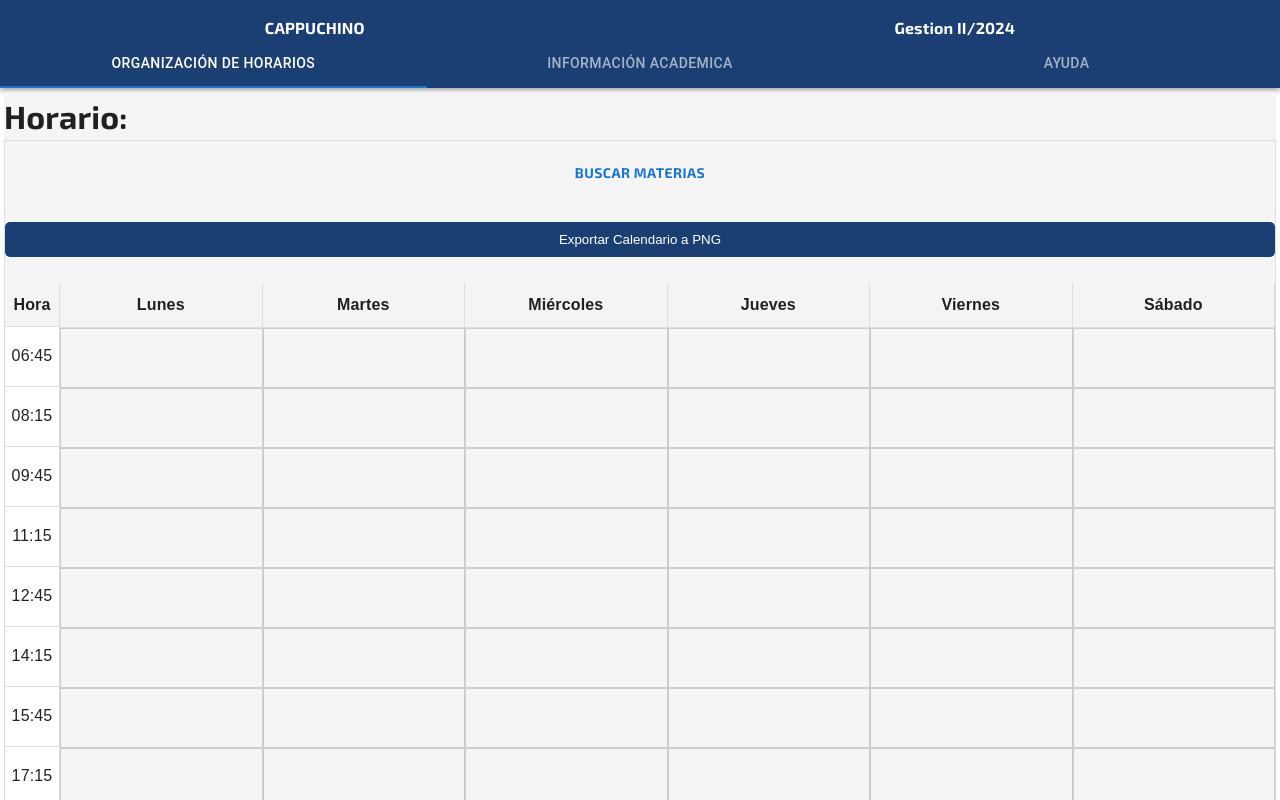
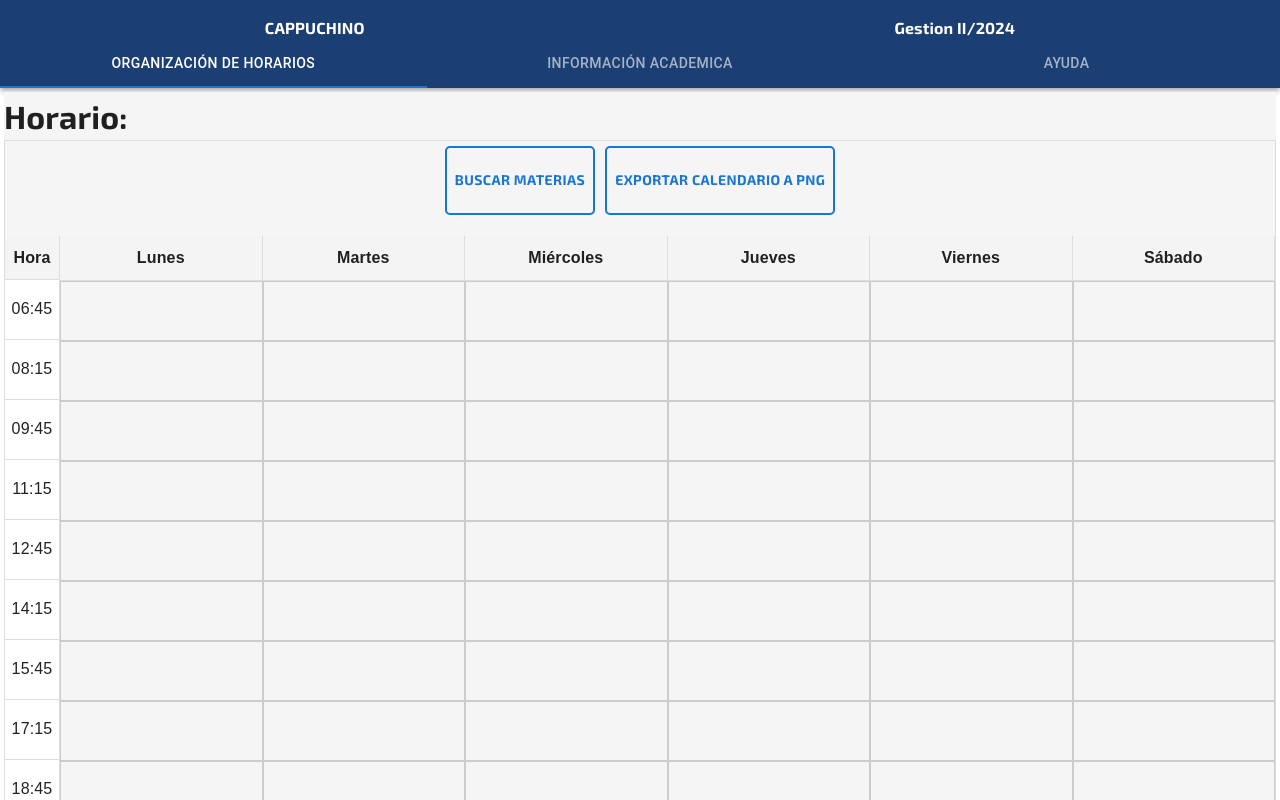
Before and after one commit to MauriErick24/horarios, a React (Vite) app in the folder horarios/: page / in a window 1280 px wide. Shown: the top 800 px of the page. Built offline with nearby package versions, Linux system fonts and the light colour scheme.

Commit message:
botones exportar

```diff
--- a/horarios/src/components/New/Calendar.jsx
+++ b/horarios/src/components/New/Calendar.jsx
@@ -212,26 +212,35 @@ const Calendar = () => {
 
   return (
     <div className="calendar-container" ref={calendarRef}>
-      <Box sx={{ textAlign: "center", pt: 0 }}>
+      <div style={{ display: "flex", justifyContent: "center" }}>
+        <Box
+          sx={{
+            textAlign: "center",
+            pt: 0,
+            border: "2px solid #1976d2",
+            borderRadius: "5px",
+            margin: "5px",
+          }}
+        >
           <Button onClick={handleScroll}>
             <p className="exo-2-bold">Buscar materias</p>
           </Button>
         </Box>
-      {/* Botón para exportar */}
-      <button
-        onClick={exportToPNG}
-        style={{
-          marginBottom: "10px",
-          padding: "10px",
-          background: "#1c3f73",
-          color: "white",
-          border: "none",
+        <Box
+          sx={{
+            textAlign: "center",
+            pt: 0,
+            border: "2px solid #1976d2",
             borderRadius: "5px",
-          cursor: "pointer",
+            margin: "5px",
           }}
         >
-        Exportar Calendario a PNG
-      </button>
+          <Button onClick={exportToPNG}>
+            <p className="exo-2-bold"> Exportar Calendario a PNG</p>
+          </Button>
+        </Box>
+      </div>
+
       {/* Calendario */}
       <div className="calendar-main">
         <div className="calendar-time-column">
@@ -340,7 +349,7 @@ const Calendar = () => {
             renderInput={(params) => (
               <TextField {...params} label="Selecciona una carrera" />
             )}
-            sx={{ width: 600 }}
+            sx={{ width: "100%" }}
             disableClearable
           />
 
@@ -349,7 +358,7 @@ const Calendar = () => {
             <Autocomplete
               multiple
               value={selectedSemesters}
-              sx={{ width: 600 }}
+              sx={{ width: "100%" }}
               onChange={(e, newValue) => setSelectedSemesters(newValue)}
               options={availableSemesters.map((sem) => sem.nivel)}
               renderInput={(params) => (
@@ -363,7 +372,7 @@ const Calendar = () => {
           {selectedSemesters.length > 0 && (
             <Autocomplete
               multiple
-              sx={{ width: 600 }}
+              sx={{ width: "100%" }}
               value={selectedSubjects.map((subject) => subject)}
               onChange={handleSubjectChange}
               groupBy={(option) => `${option.semestre} - ${option.materia}`}
```
Lines whose indentation alone changed are shown as unchanged.
